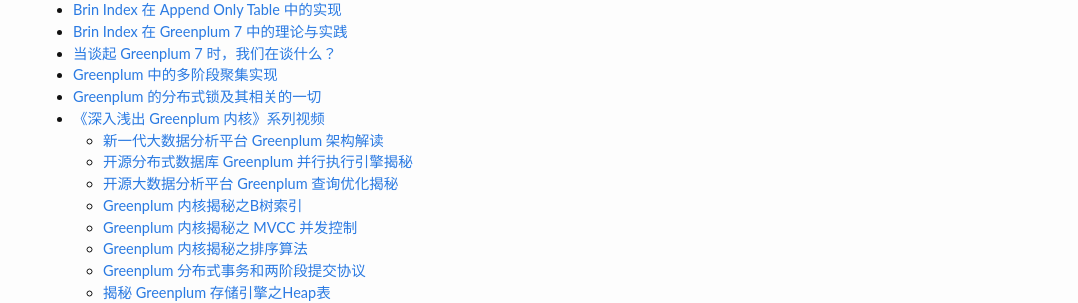
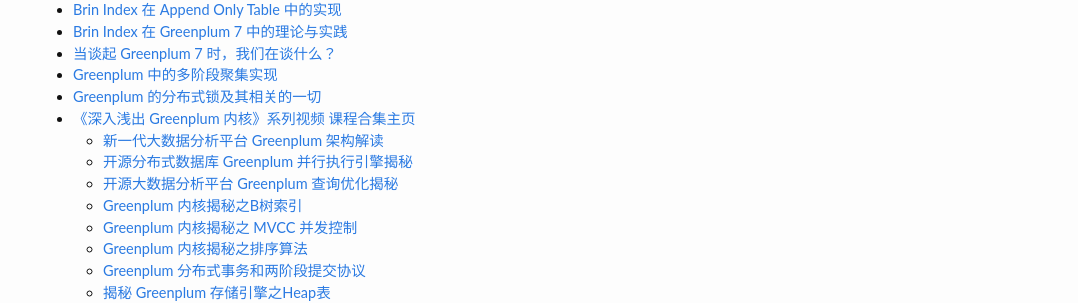
Before and after one commit to zhjwpku/zhjwpku.github.io, a Jekyll site: the page built from _posts/2022-07-12-awesome-postgres.md, in a window 1280 px wide and 900 px high, scrolled down 3533 px. Shown: the part 150-453 px from the top of the window, without its empty margins (202-1280 px from the left). Built offline with Jekyll 4.4.1, drawn with Linux system fonts in a browser that asks for light colours; comment, search, counter and statistics services are not loaded.

Commit message:
PostgreSQL Related Slides and Presentations
Signed-off-by: Junwang Zhao <zhjwpku@gmail.com>

```diff
--- a/_posts/2022-07-12-awesome-postgres.md
+++ b/_posts/2022-07-12-awesome-postgres.md
@@ -176,7 +176,7 @@
 - [当谈起 Greenplum 7 时，我们在谈什么？](https://www.bilibili.com/video/BV1WV411n7Zh)
 - [Greenplum 中的多阶段聚集实现](https://www.bilibili.com/video/BV1ey4y1H7eb)
 - [Greenplum 的分布式锁及其相关的一切](https://www.bilibili.com/video/BV1vZ4y1G7fy)
-- [《深入浅出 Greenplum 内核》系列视频](https://space.bilibili.com/489184136/channel/seriesdetail?sid=888852)
+- [《深入浅出 Greenplum 内核》系列视频](https://space.bilibili.com/489184136/channel/seriesdetail?sid=888852) [课程合集主页](https://cn.greenplum.org/greenplum_kernal_open_classes/)
   - [新一代大数据分析平台 Greenplum 架构解读](https://www.bilibili.com/video/BV1Sf4y1U7QP)
   - [开源分布式数据库 Greenplum 并行执行引擎揭秘](https://www.bilibili.com/video/BV1Si4y1474L)
   - [开源大数据分析平台 Greenplum 查询优化揭秘](https://www.bilibili.com/video/BV1J5411Y7yu)
```
